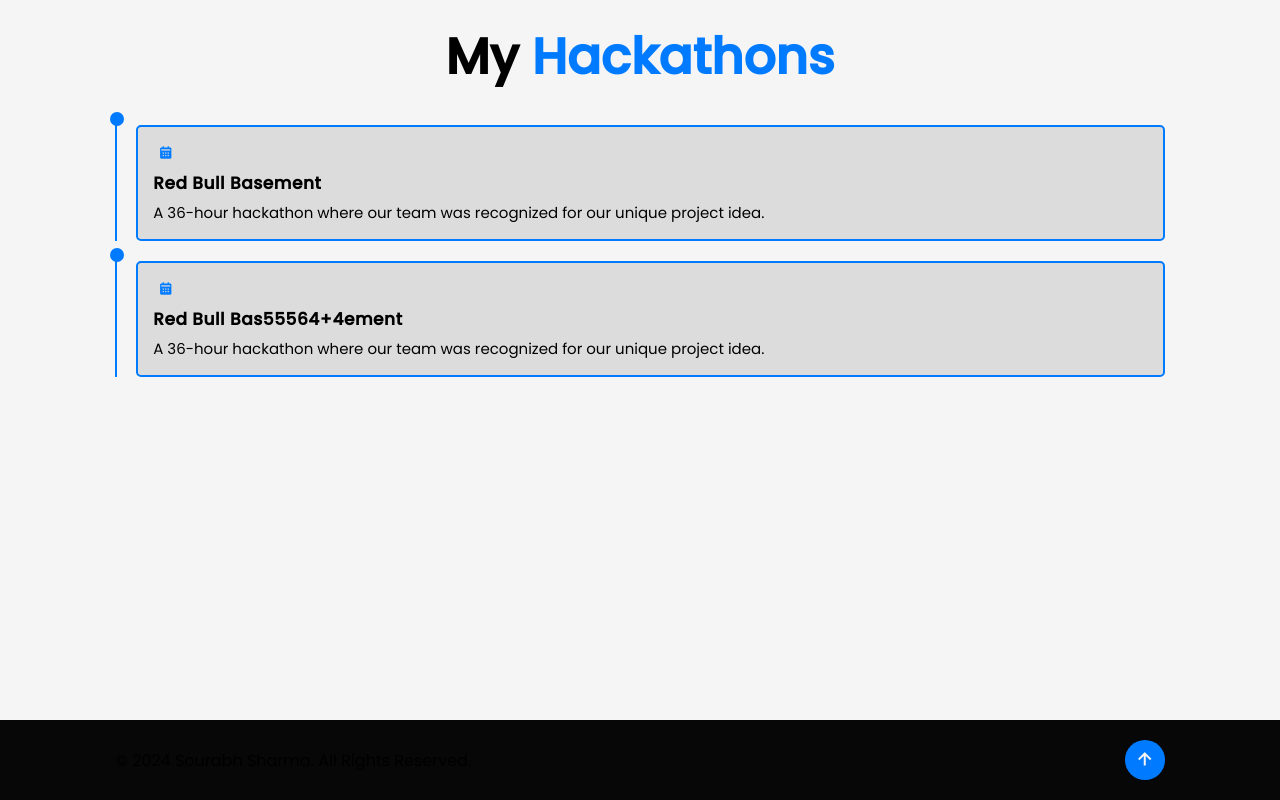
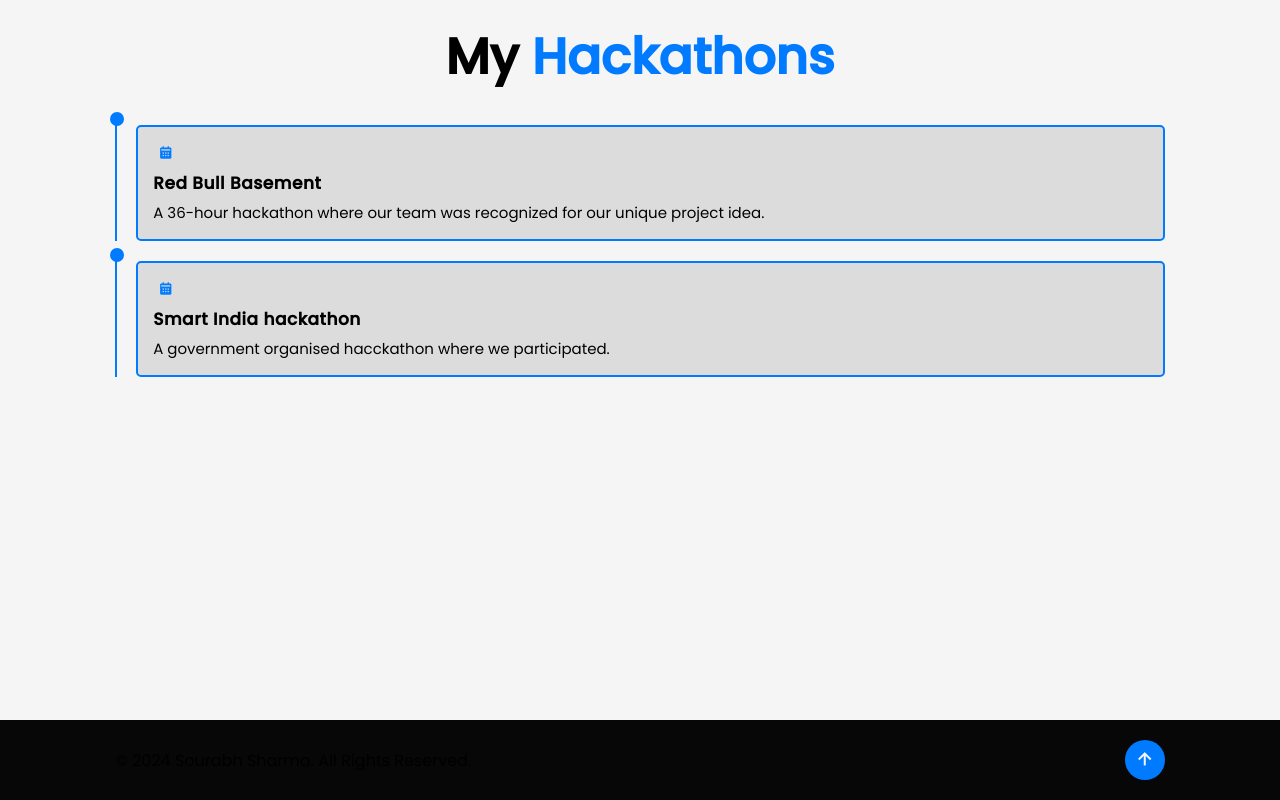
Before and after one commit to Sourabh0044/dsa-portfolio, a plain HTML site: page index.html in a window 1280 px wide. Shown: the part 3308-4108 px from the top of the page. Drawn offline with nearby package versions, Linux system fonts and the light colour scheme.

Commit message:
Update index.html

```diff
--- a/index.html
+++ b/index.html
@@ -151,8 +151,8 @@
                     <div class="education-content">
                         <div class="content">
                             <div class="year"><i class='bx bxs-calendar'></i></div>
-                            <h3>Red Bull Bas55564+4ement</h3>
-                            <p>A 36-hour hackathon where our team was recognized for our unique project idea.</p>
+                            <h3>Smart India hackathon</h3>
+                            <p>A government organised hacckathon where we participated.</p>
                         </div>
                     </div>
                 </div>
```
